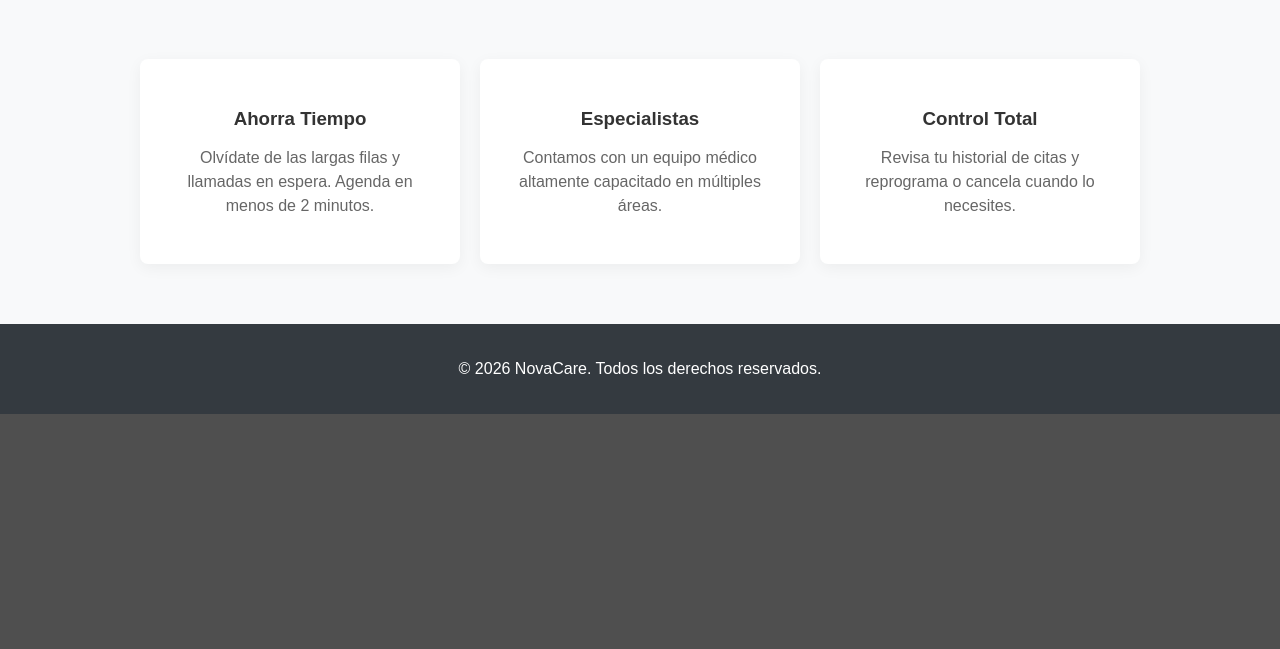
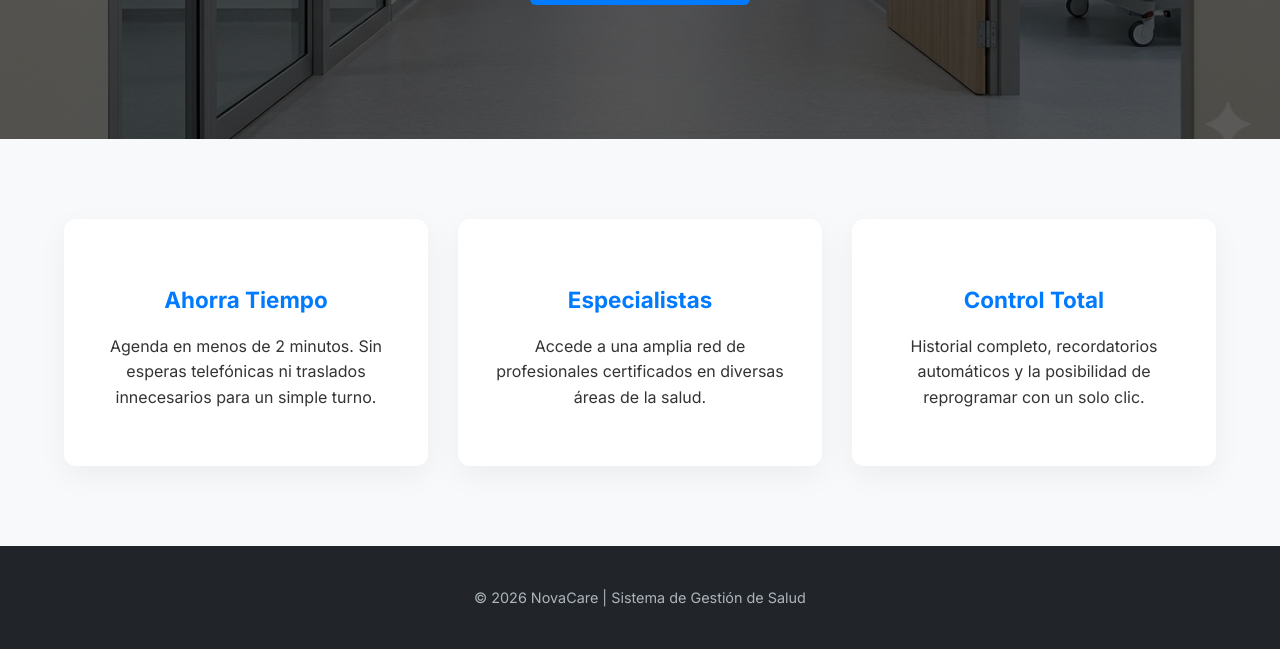
Before and after one commit to Git-KUBO/citas_medicas, a PHP site: page / in a window 1280 px wide. Shown: the part 569-1218 px from the top of the page. Before the commit the page ends 983 px from the top, so only its background shows below. Run offline with PHP 8.4, Linux system fonts and the light colour scheme.

Commit message:
Website Updated

```diff
--- a/index.php
+++ b/index.php
@@ -1,23 +1,24 @@
-
-
 <!DOCTYPE html>
 <html lang="es">
 <head>
     <meta charset="UTF-8">
     <meta name="viewport" content="width=device-width, initial-scale=1.0">
     <title>NovaCare | Tu Salud en Buenas Manos</title>
-    <link rel="stylesheet" href="/css/style.css">
+    <link href="https://fonts.googleapis.com/css2?family=Inter:wght@400;600;700&display=swap" rel="stylesheet">
+    <link rel="stylesheet" href="/style/index.css">
     <style>
         /* =========================================
-   Estilos de la Landing Page (index.php)
+           Estilos Optimizados
            ========================================= */
 
-   .body{
+        body {
             font-family: 'Inter', sans-serif;
+            margin: 0;
+            color: #333;
+            line-height: 1.6;
         }
+
         body.landing-page {
-    display: block; /* Sobrescribe el display: flex del body original */
-    padding: 0;
             background-color: #f8f9fa;
         }
 
@@ -26,26 +27,36 @@ body.landing-page {
             display: flex;
             justify-content: space-between;
             align-items: center;
-    padding: 20px 50px;
+            padding: 15px 5%;
             background-color: white;
             box-shadow: 0 2px 10px rgba(0,0,0,0.05);
+            position: sticky;
+            top: 0;
+            z-index: 1000;
         }
 
         .navbar .logo h1 {
             margin: 0;
             color: #007BFF;
             font-size: 1.5rem;
+            display: flex;
+            align-items: center;
+            gap: 10px;
         }
 
-/* Botones genéricos */
+        .nav-links a {
+            text-decoration: none;
+            transition: 0.3s;
+        }
+
+        /* Botones */
         .btn-outline {
             border: 2px solid #007BFF;
             color: #007BFF;
-    padding: 8px 16px;
-    border-radius: 5px;
-    font-weight: bold;
+            padding: 8px 20px;
+            border-radius: 6px;
+            font-weight: 600;
             margin-right: 10px;
-    transition: 0.3s;
         }
 
         .btn-outline:hover {
@@ -55,84 +66,102 @@ body.landing-page {
 
         .btn-primary {
             background-color: #007BFF;
-    color: white;
-    padding: 10px 18px;
-    border-radius: 5px;
-    font-weight: bold;
-    transition: 0.3s;
+            color: white !important;
+            padding: 10px 22px;
+            border-radius: 6px;
+            font-weight: 600;
+            border: none;
+            cursor: pointer;
         }
 
         .btn-primary:hover {
             background-color: #0056b3;
         }
 
-/* Hero Section */
+        /* Hero Section - Usando la imagen generada */
         .hero {
-    height: 300px;
-    background: linear-gradient(rgba(0,0,0,0.5), rgba(0,0,0,0.5)),
-                url('https://media.istockphoto.com/id/1428114896/es/foto/pasillo-vac%C3%ADo-en-el-hospital-moderno-con-%C3%A1rea-de-espera-y-cama-de-hospital-en-las-habitaciones.jpg?s=612x612&w=0&k=20&c=KsP_Kh10ddRqhp0_R55o8CcM-0Fn0JkGO9GUZ33MNg8=') no-repeat center center/cover;
+            height: 80vh; /* Más alto para impacto visual */
+            min-height: 500px;
+            background: linear-gradient(rgba(0,0,0,0.6), rgba(0,0,0,0.6)),
+                        url('/img/hero-bg.png') no-repeat center center/cover;
+            display: flex;
+            align-items: center;
+            justify-content: center;
             text-align: center;
-    padding: 100px 20px;
+            color: white;
+            padding: 0 20px;
         }
 
         .hero-content {
-    max-width: 700px;
-    margin: 0 auto;
+            max-width: 800px;
         }
 
         .hero h2 {
-    font-size: 2.5rem;
+            font-size: 3rem;
             margin-bottom: 20px;
-    color: white;
+            font-weight: 700;
         }
 
         .hero p {
-    font-size: 1.2rem;
-    margin-bottom: 40px;
-    line-height: 1.6;
+            font-size: 1.25rem;
+            margin-bottom: 35px;
+            opacity: 0.9;
         }
 
         .hero-btn {
-    font-size: 1.2rem;
-    padding: 15px 30px;
+            font-size: 1.1rem;
+            padding: 15px 40px;
+            text-decoration: none;
+            display: inline-block;
         }
 
         /* Features */
         .features {
-    display: flex;
-    justify-content: space-around;
-    padding: 60px 20px;
-    max-width: 1000px;
+            display: grid;
+            grid-template-columns: repeat(auto-fit, minmax(280px, 1fr));
+            gap: 30px;
+            padding: 80px 5%;
+            max-width: 1200px;
             margin: 0 auto;
-    gap: 20px;
         }
 
         .feature-box {
             background: white;
-    padding: 30px;
-    border-radius: 8px;
-    box-shadow: 0 4px 15px rgba(0,0,0,0.05);
+            padding: 40px 30px;
+            border-radius: 12px;
+            box-shadow: 0 10px 30px rgba(0,0,0,0.05);
             text-align: center;
-    flex: 1;
+            transition: transform 0.3s ease;
+        }
+
+        .feature-box:hover {
+            transform: translateY(-5px);
         }
 
         .feature-box h3 {
-    color: #333;
+            color: #007BFF;
             margin-bottom: 15px;
-}
-
-.feature-box p {
-    color: #666;
-    line-height: 1.5;
+            font-size: 1.4rem;
         }
 
         /* Footer */
         footer {
             text-align: center;
-    padding: 20px;
-    background-color: #343a40;
-    color: white;
-    margin-top: auto;
+            padding: 40px 20px;
+            background-color: #212529;
+            color: #adb5bd;
+        }
+
+        footer p {
+            margin: 0;
+            font-size: 0.9rem;
+        }
+
+        /* Responsive */
+        @media (max-width: 768px) {
+            .hero h2 { font-size: 2rem; }
+            .navbar { padding: 15px 20px; }
+            .nav-links { display: flex; flex-direction: column; gap: 10px; }
         }
     </style>
 </head>
@@ -140,42 +169,45 @@ footer {
 
     <header class="navbar">
         <div class="logo">
-            <h1>⚕️ NovaCare</h1>
+            <h1>NovaCare</h1>
         </div>
-        <nav>
+        <nav class="nav-links">
             <a href="login.php" class="btn-outline">Iniciar Sesión</a>
             <a href="registro.php" class="btn-primary">Registrarse</a>
         </nav>
     </header>
 
-    <main class="hero">
+    <main>
+        <section class="hero">
             <div class="hero-content">
-            <h2>Gestiona tus citas médicas de forma rápida y segura</h2>
-            <p>En NovaCare, tu bienestar es nuestra prioridad. Regístrate en nuestro portal de pacientes para agendar, consultar o cancelar tus citas médicas desde la comodidad de tu hogar.</p>
+                <h2>Tu salud no espera, <br>agenda hoy mismo</h2>
+                <p>Gestiona tus citas médicas de forma rápida, segura y desde cualquier dispositivo. El control de tu bienestar en un solo lugar.</p>
                 <div class="hero-buttons">
-                <a href="registro.php" class="btn-primary hero-btn">Agendar mi primera cita</a>
+                    <a href="registro.php" class="btn-primary hero-btn">Comenzar ahora</a>
                 </div>
             </div>
-    </main>
+        </section>
 
         <section class="features">
             <div class="feature-box">
-            <h3> Ahorra Tiempo</h3>
-            <p>Olvídate de las largas filas y llamadas en espera. Agenda en menos de 2 minutos.</p>
+                <h3>Ahorra Tiempo</h3>
+                <p>Agenda en menos de 2 minutos. Sin esperas telefónicas ni traslados innecesarios para un simple turno.</p>
             </div>
             <div class="feature-box">
                 <h3>Especialistas</h3>
-            <p>Contamos con un equipo médico altamente capacitado en múltiples áreas.</p>
+                <p>Accede a una amplia red de profesionales certificados en diversas áreas de la salud.</p>
             </div>
             <div class="feature-box">
                 <h3>Control Total</h3>
-            <p>Revisa tu historial de citas y reprograma o cancela cuando lo necesites.</p>
+                <p>Historial completo, recordatorios automáticos y la posibilidad de reprogramar con un solo clic.</p>
             </div>
         </section>
+    </main>
 
     <footer>
-        <p>&copy; <?php echo date("Y"); ?> NovaCare. Todos los derechos reservados.</p>
+        <p>&copy; <?php echo date("Y"); ?> NovaCare | Sistema de Gestión de Salud</p>
     </footer>
 
+    <script src="/js/index.js"></script>
 </body>
 </html>
```
Also changed, not shown: img/hero-bg.png (added). Lines whose indentation alone changed are shown as unchanged.
